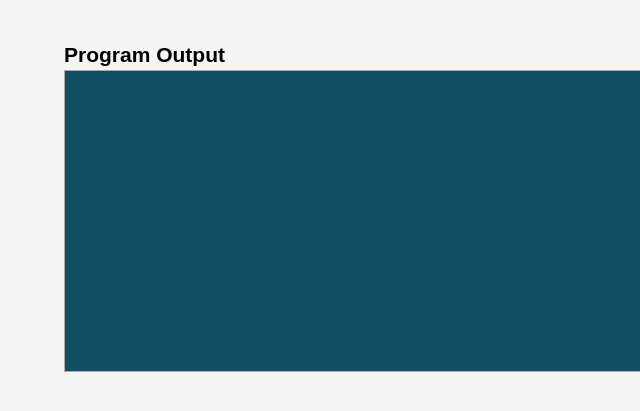
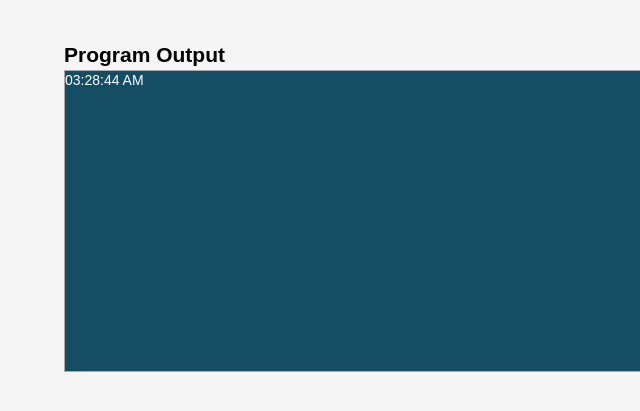
Before and after one commit to hansenwt2/simpleclock, a plain HTML site: page index.html in a window 1280 px wide. Shown: the part 803-1214 px from the top of the page, 0-640 px from the left. Drawn offline with Linux system fonts and the light colour scheme; a web font is replaced by a local one.

Commit message:
working clock that updates every second and prints to screen.

```diff
--- a/index.html
+++ b/index.html
@@ -60,5 +60,6 @@
         </div>
     </section>
 
+    <script type="text/javascript" src="js/alarmClock.js"></script>
 </body>
 </html>
--- /dev/null
+++ b/js/alarmClock.js
@@ -0,0 +1,20 @@
+function addZero(value) {
+    if(value < 10) {
+        return '0' + value;
+    } else {
+        return value;
+    }
+}
+
+function alarmClockTime () {
+	var currentTime = new Date();
+	var hour = currentTime.getHours();
+	var minutes = currentTime.getMinutes();
+	var seconds = currentTime.getSeconds();
+	var meridiem = currentTime.getHours() > 12 ? "PM" : "AM";
+	var currentTimeDisplay = addZero(hour) + ":" + addZero(minutes) + ":" + addZero(seconds) + " " + meridiem;
+	document.getElementById('result').style.color = "white";
+	document.getElementById('result').innerHTML = currentTimeDisplay;
+}
+
+setInterval(function () {alarmClockTime()}, 1000);
```
